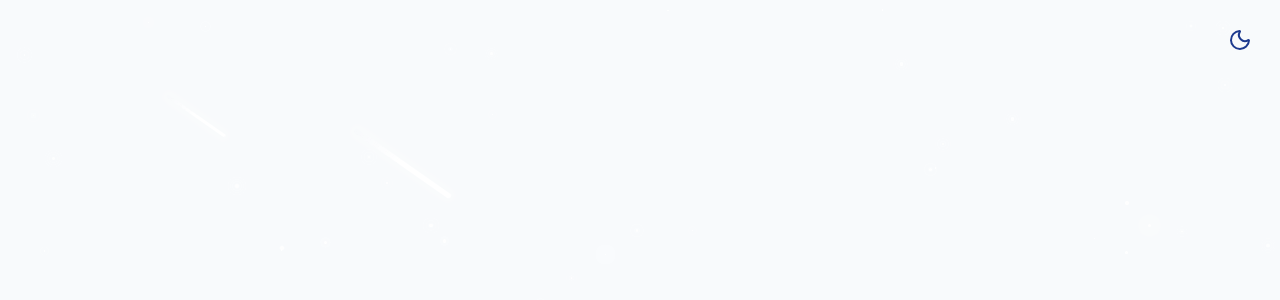
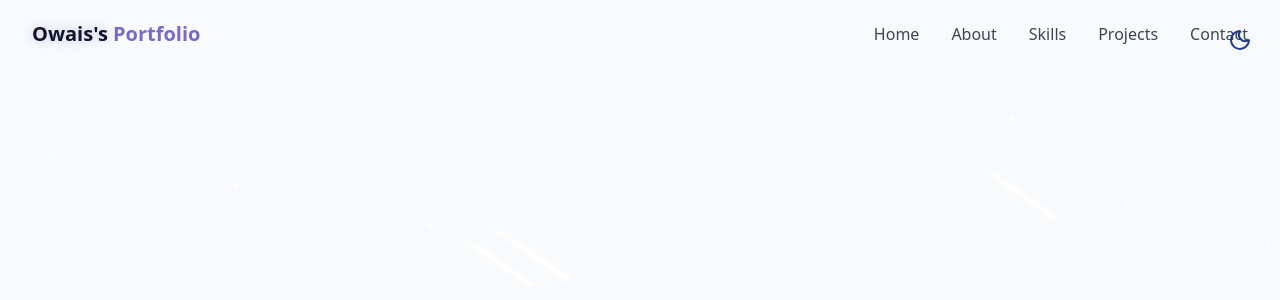
Before and after one commit to OwaisPaul/portfoli0, a React (Vite) app: page / in a window 1280 px wide. Shown: the top 300 px of the page. Built offline with nearby package versions, Linux system fonts and the light colour scheme.

Commit message:
Navbar layout

```diff
--- /dev/null
+++ b/src/components/Navbar.jsx
@@ -0,0 +1,73 @@
+import { cn } from "@/lib/utils"
+import {useState, useEffect} from 'react'
+import {X, Menu} from 'lucide-react'
+
+const navItems = [
+    {name: "Home", href: "#hero"},
+    {name: "About", href: "#about"},
+    {name: "Skills", href: "#skills"},
+    {name: "Projects", href: "#projects"},
+    {name: "Contact", href: "#contact"}
+]
+export const Navbar = () => {
+    const [isScrolled, setIsScrolled] = useState(false);
+    const [isMenuOpen, setIsMenuOpen] = useState(false);
+
+    useEffect(() => {
+        const handleScroll = () =>{
+         setIsScrolled(window.screenY > 10);
+        };
+
+        window.addEventListener("scroll", handleScroll)
+        return () => window.removeEventListener("scroll", handleScroll)
+    }, [])
+    return(
+        <nav className={cn("fixed w-full z-40 transition-all duration-300",
+             isScrolled ? "py-3 bg-background/80 backdrop-blur-md shadow-xs" : "py-5"
+            )}>
+                <div className="container flex items-center justify-between">
+                    <a className="text-xl font-bold text-primary flex items-center"
+                    href="#hero">
+                        <span className="relative z-10">
+                        <span className="text-glow text-foreground"> Owais's</span>{' '}
+                        Portfolio
+                        </span>
+                    </a>
+                    {/* desktop nav */}
+                    <div className="hidden md:flex space-x-8">
+                        {navItems.map((item, key) => (
+                            <a key={key} href={item.href} className="text-foreground/80 hover:text-primary transition-colors duration-300">
+                                {item.name}
+                            </a>
+                        ))}
+                    </div>
+
+                    {/* mobile nav */}
+
+                        <button onClick={() => setIsMenuOpen((prev) => !prev)}
+                            className="md:hidden p-2 text-foreground z-50"
+                            aria-label={isMenuOpen ? "Close Menu" : "Open Menu"}
+                            >
+                            {" "}
+                            {isMenuOpen ? <X size={24} /> : <Menu size={24}/>}{" "} </button>
+
+                    <div className={cn("fixed inset-0 bg-background/95 backdrop-blur-md z-40 flex flex-col items-center justify-center",
+                        "transition-all duration-300 md-hidden",
+                        isMenuOpen
+                         ? "opacity-100 pointer-events-auto"
+                         : "opacity-0 pointer-events-none"
+                    )}>
+                     <div className="flex flex-col space-y-8 text-xl">
+                        {navItems.map((item, key) => (
+                            <a key={key} href={item.href} className="text-foreground/80 hover:text-primary transition-colors duration-300"
+                            onClick={() => setIsMenuOpen(false)}
+                            >
+                                {item.name}
+                            </a>
+                        ))}
+                    </div>
+                        </div>
+                </div>
+            </nav>
+    )
+}
--- a/src/pages/Home.jsx
+++ b/src/pages/Home.jsx
@@ -1,3 +1,4 @@
+import { Navbar } from "../components/Navbar"
 import {ThemeToggle}  from '../components/ThemeToggle'
 import { StarBackground } from '../components/StarBackground'
 export const Home = () => {
@@ -7,6 +8,8 @@
         <ThemeToggle />
        {/*Background effects */}
        <StarBackground />
+       {/* Navbar */}
+       <Navbar />
         </div>
     )
 }
```
